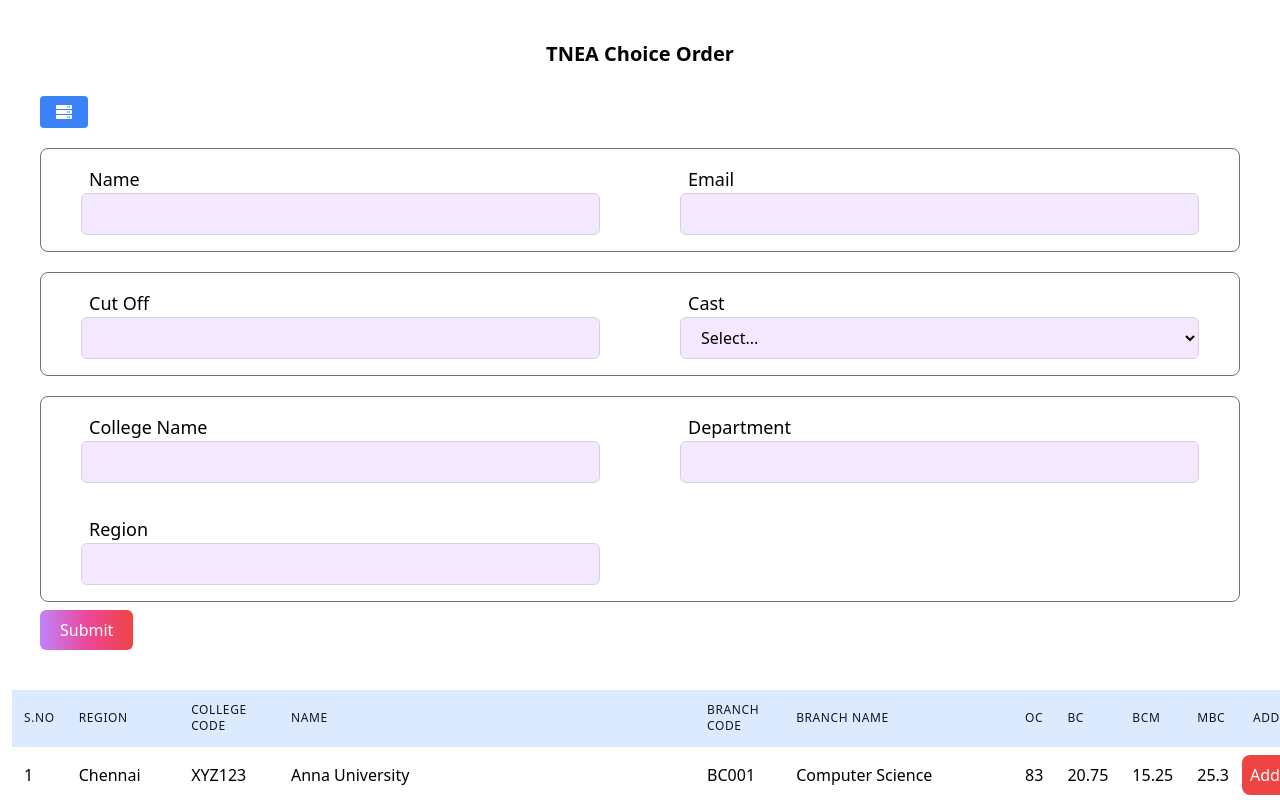
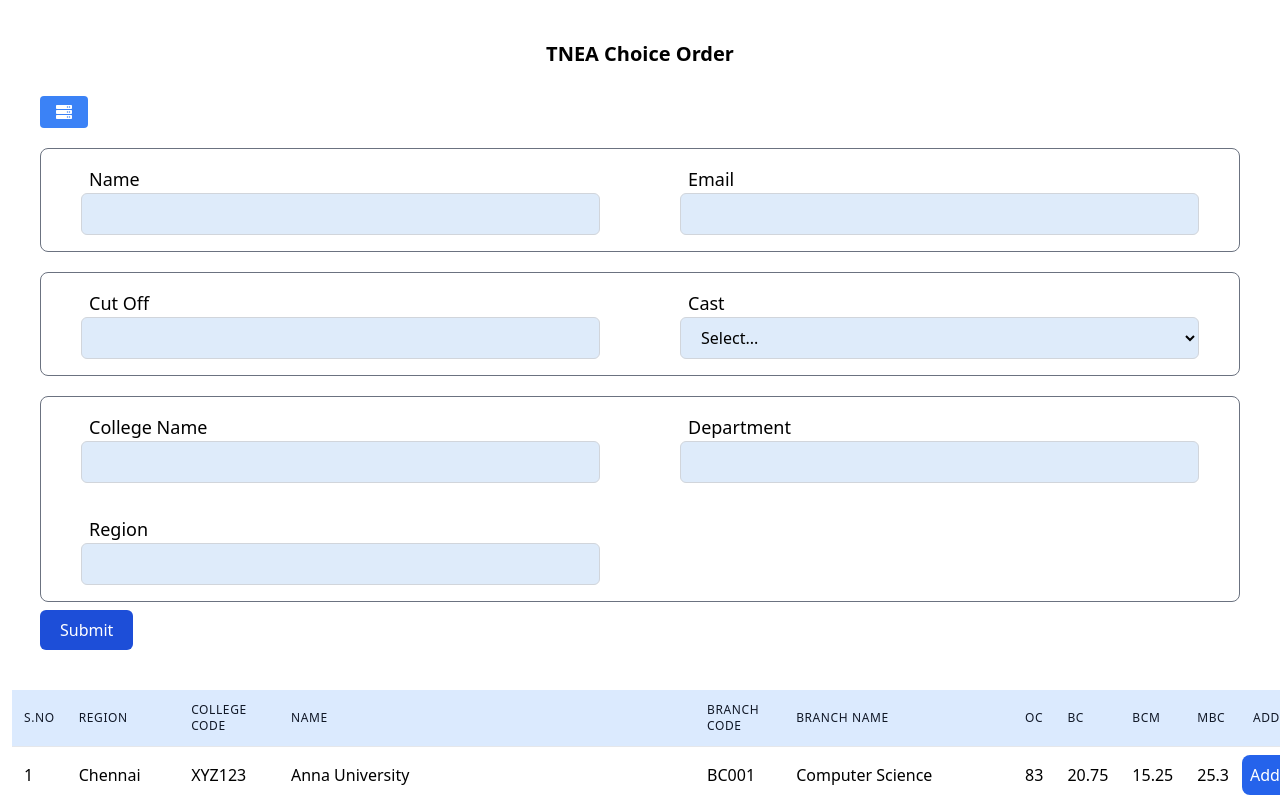
Before and after one commit to Mukunthan-A-R/CCE, a React (Vite) app: page / in a window 1280 px wide. Shown: the top 800 px of the page. Built offline with nearby package versions, Linux system fonts and the light colour scheme.

Commit message:
Fixed styling issues

```diff
--- a/src/components/InputComponent.jsx
+++ b/src/components/InputComponent.jsx
@@ -14,7 +14,7 @@ const InputComponent = ({ label, type = "text", styles, sendData }) => {
       <input
         onChange={handleChange}
         id={label}
-        className="w-full border bg-purple-100 border-gray-300 rounded-md px-4 py-2 focus:outline-none focus:border-blue-500"
+        className="w-full border bg-[#deebfa] border-gray-300 rounded-md px-4 py-2 focus:outline-none focus:border-blue-500"
         type={type}
       />
     </div>
--- a/src/components/InputComponentCast.jsx
+++ b/src/components/InputComponentCast.jsx
@@ -15,7 +15,7 @@ const InputComponentCast = ({ label, type = "text", styles, sendData }) => {
       <select
         id={label}
         onChange={handleChange}
-        className="w-full border bg-purple-100 border-gray-300 rounded-md px-4 py-2 focus:outline-none focus:border-blue-500"
+        className="w-full border bg-[#deebfa] border-gray-300 rounded-md px-4 py-2 focus:outline-none focus:border-blue-500"
       >
         <option value="">Select...</option>
         <option value="oc">OC</option>
--- a/src/components/InputFilter.jsx
+++ b/src/components/InputFilter.jsx
@@ -163,7 +163,7 @@ const InputFilter = () => {
 
       <ButtonComponent
         handleClick={handleSubmit}
-        styles="mb-10 text-white bg-gradient-to-r from-purple-400 via-pink-500 to-red-500 px-5 py-2 mx-5 sm:mx-10 my-2 rounded-md"
+        styles="mb-10 text-white bg-blue-700 px-5 py-2 mx-5 sm:mx-10 my-2 rounded-md"
       >
         Submit
       </ButtonComponent>
--- a/src/components/TableWithSort.jsx
+++ b/src/components/TableWithSort.jsx
@@ -185,7 +185,7 @@ const TableWithSort = ({ data }) => {
         {sortedData.map((row, rowIndex) => (
           <tr
             key={rowIndex}
-            className=" hover:bg-blue-200 focus:bg-red-500 active:bg-green-500 transition-colors duration-300 ease-in-out cursor-pointer"
+            className=" hover:bg-blue-200 focus:bg-red-500 active:bg-green-500 transition-colors duration-100 ease-in-out cursor-pointer"
           >
             {Object.entries(row).map(([key, value], cellIndex) => (
               <td key={cellIndex} className="px-3 py-4 whitespace-nowrap">
@@ -194,7 +194,7 @@ const TableWithSort = ({ data }) => {
             ))}
             <td>
               <ButtonComponent
-                styles="bg-red-500 p-2 rounded-lg text-white hover:bg-blue-600 active:bg-green-500 transition-colors duration-300 ease-in-out cursor-pointer"
+                styles="bg-blue-600 p-2 rounded-lg text-white hover:bg-green-400 active:bg-green-500 transition-colors duration-100 ease-in-out cursor-pointer"
                 handleClick={() => {
                   handleResult(row);
                 }}
--- a/src/pages/ResultPage.jsx
+++ b/src/pages/ResultPage.jsx
@@ -79,7 +79,7 @@ const ResultPage = () => {
         ) : (
           <table className="min-w-full  divide-y divide-gray-200 mx-2 sm:mx-5 m-10">
             <thead className="bg-blue-100">
-              <tr>
+              <tr className="">
                 <th className="px-3 py-3 text-left text-xs font-medium text-gray-900 uppercase tracking-wider cursor-pointer">
                   S.No
                 </th>
@@ -115,7 +115,10 @@ const ResultPage = () => {
             </thead>
             <tbody className="bg-white divide-y divide-gray-200">
               {value.map((row, rowIndex) => (
-                <tr key={rowIndex}>
+                <tr
+                  key={rowIndex}
+                  className=" hover:bg-blue-200 focus:bg-red-500 active:bg-blue-500 transition-colors duration-100 ease-in-out cursor-pointer"
+                >
                   {Object.entries(row).map(([key, value], cellIndex) => (
                     <td key={cellIndex} className="px-3 py-4 whitespace-nowrap">
                       {value}
@@ -123,14 +126,14 @@ const ResultPage = () => {
                   ))}
                   <td>
                     <ButtonComponent
-                      styles="bg-red-500 p-2 rounded-lg text-white hover:bg-green-700"
+                      styles="p-2 rounded-lg text-red-500 hover:bg-blue-100"
                       handleClick={() => {
                         handleDelete(row);
                         console.log("Deleted");
                         console.log(row);
                       }}
                     >
-                      <MdDelete />
+                      <MdDelete size={20} />
                     </ButtonComponent>
                   </td>
                 </tr>
```
